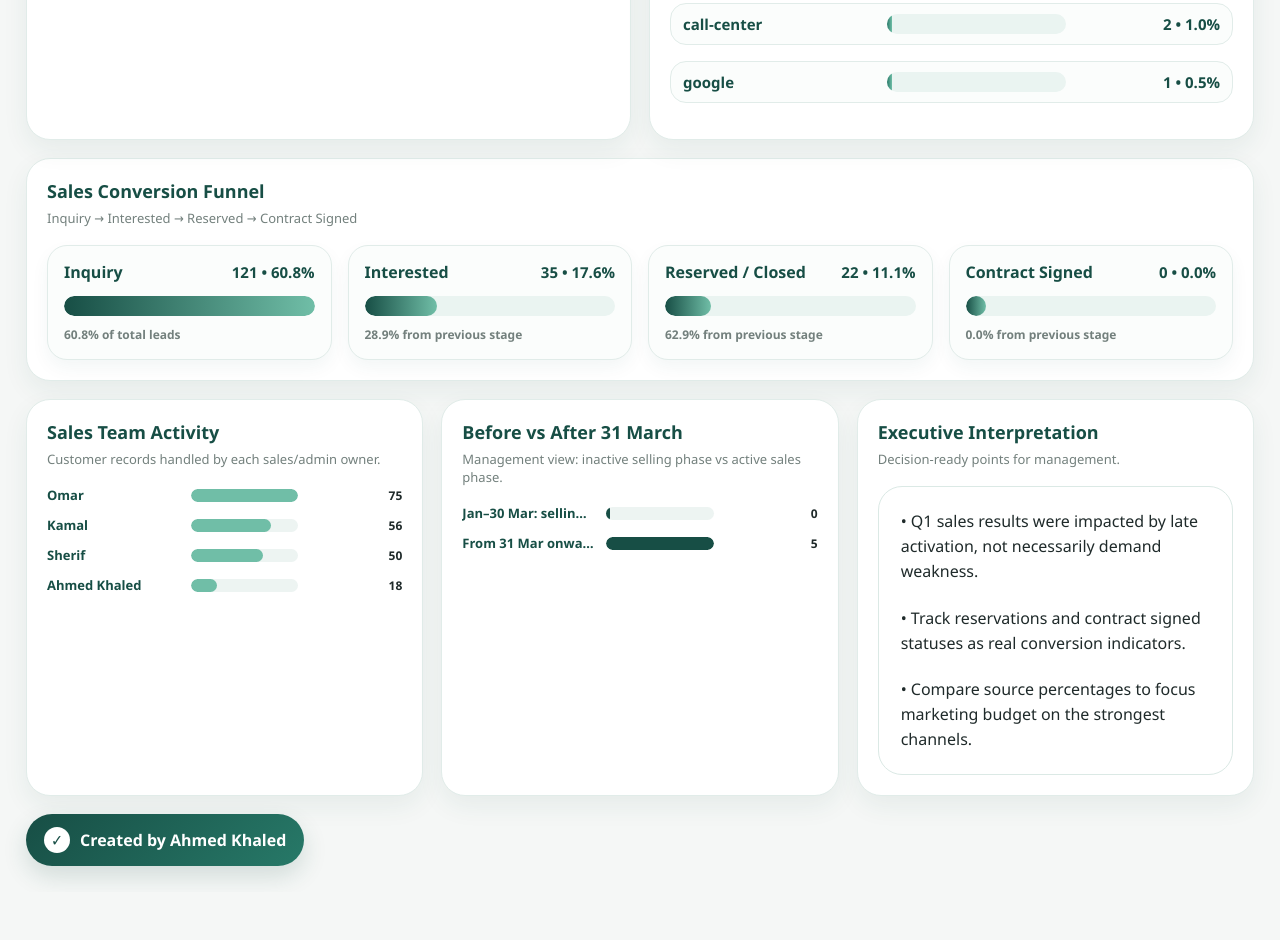
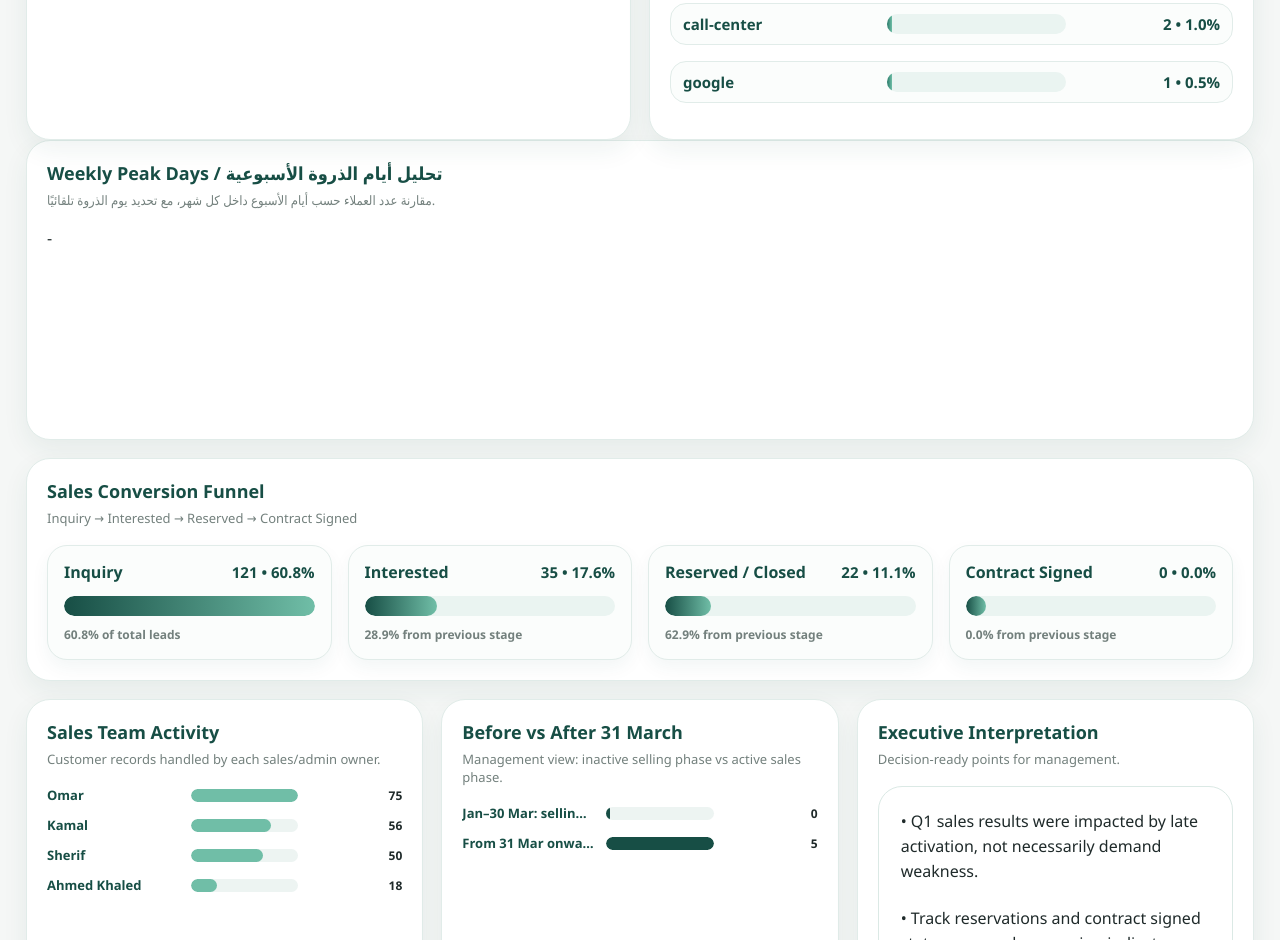
Before and after one commit to rk1858214-sketch/ahmedkhaled, a plain HTML site: page index.html in a window 1280 px wide. Shown: the part 1580-2520 px from the top of the page. Before the commit the page ends 2472 px from the top, so only its background shows below. Drawn offline with Linux system fonts and the light colour scheme; no server answers.

Commit message:
Update index.html

```diff
--- a/index.html
+++ b/index.html
@@ -82,7 +82,18 @@
         <div id="sourceBars" class="compact-bars executive-bars"></div>
       </div>
     </section>
+<section class="panel weekly-peak-panel">
+  <div class="weekly-peak-header">
+    <div>
+      <h3>Weekly Peak Days / تحليل أيام الذروة الأسبوعية</h3>
+      <p class="hint">مقارنة عدد العملاء حسب أيام الأسبوع داخل كل شهر، مع تحديد يوم الذروة تلقائيًا.</p>
+    </div>
+    <div id="weeklyPeakBest" class="weekly-peak-best">-</div>
+  </div>
 
+  <div id="weeklyPeakCards" class="weekly-peak-cards"></div>
+  <div id="weeklyPeakTable" class="weekly-peak-table"></div>
+</section>
 
     <section class="panel funnel-panel">
       <h3>Sales Conversion Funnel</h3>
```
